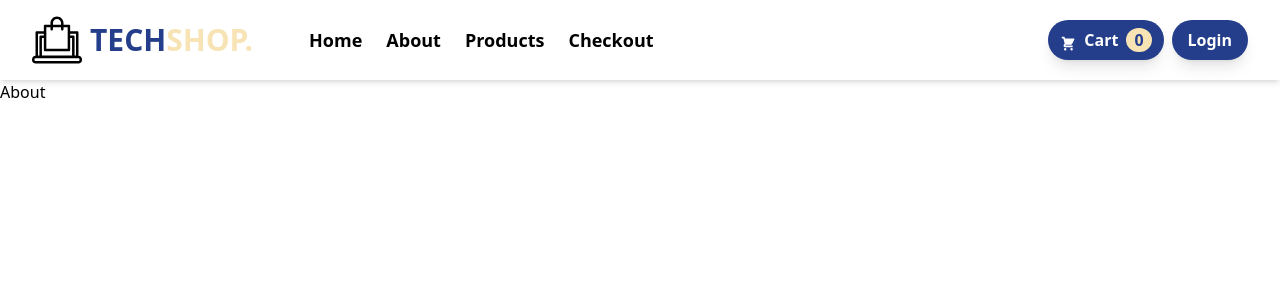
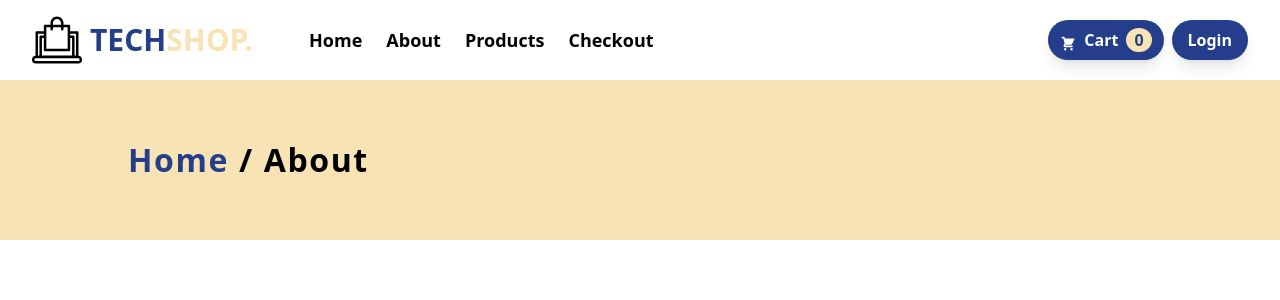
Before and after one commit to Astros47/react-tech-ecommerce, a React (Create React App) app in the folder client/: page /about in a window 1280 px wide. Shown: the top 300 px of the page. Built offline with nearby package versions, Linux system fonts and the light colour scheme.

Commit message:
create page hero

```diff
--- /dev/null
+++ b/client/src/layout/PageHero.jsx
@@ -0,0 +1,18 @@
+import React from 'react';
+
+import { Link } from 'react-router-dom';
+
+const PageHero = ({ title, product }) => {
+    return (
+        <div className='bg-secondary-200 w-full min-h-[20vh] flex items-center'>
+            <div className='w-[80vw] mx-auto'>
+                <h3 className='sm:text-2xl md:text-[2rem] capitalize font-bold tracking-wider'>
+                    <Link className='text-primary' to="/">Home </Link>
+                    {product && <Link className='text-primary' to="products">/ Products </Link>}/ {title}
+                </h3>
+            </div>
+        </div>
+    );
+};
+
+export default PageHero;
--- a/client/src/pages/About.jsx
+++ b/client/src/pages/About.jsx
@@ -1,8 +1,14 @@
+import React from 'react';
+
+import PageHero from '../layout/PageHero';
+
 
 const About = () => {
-    return <h1>
-        About
-    </h1>
+    return (
+        <main>
+            <PageHero title="about" />
+        </main>
+    );
 };
 
 export default About;
```
